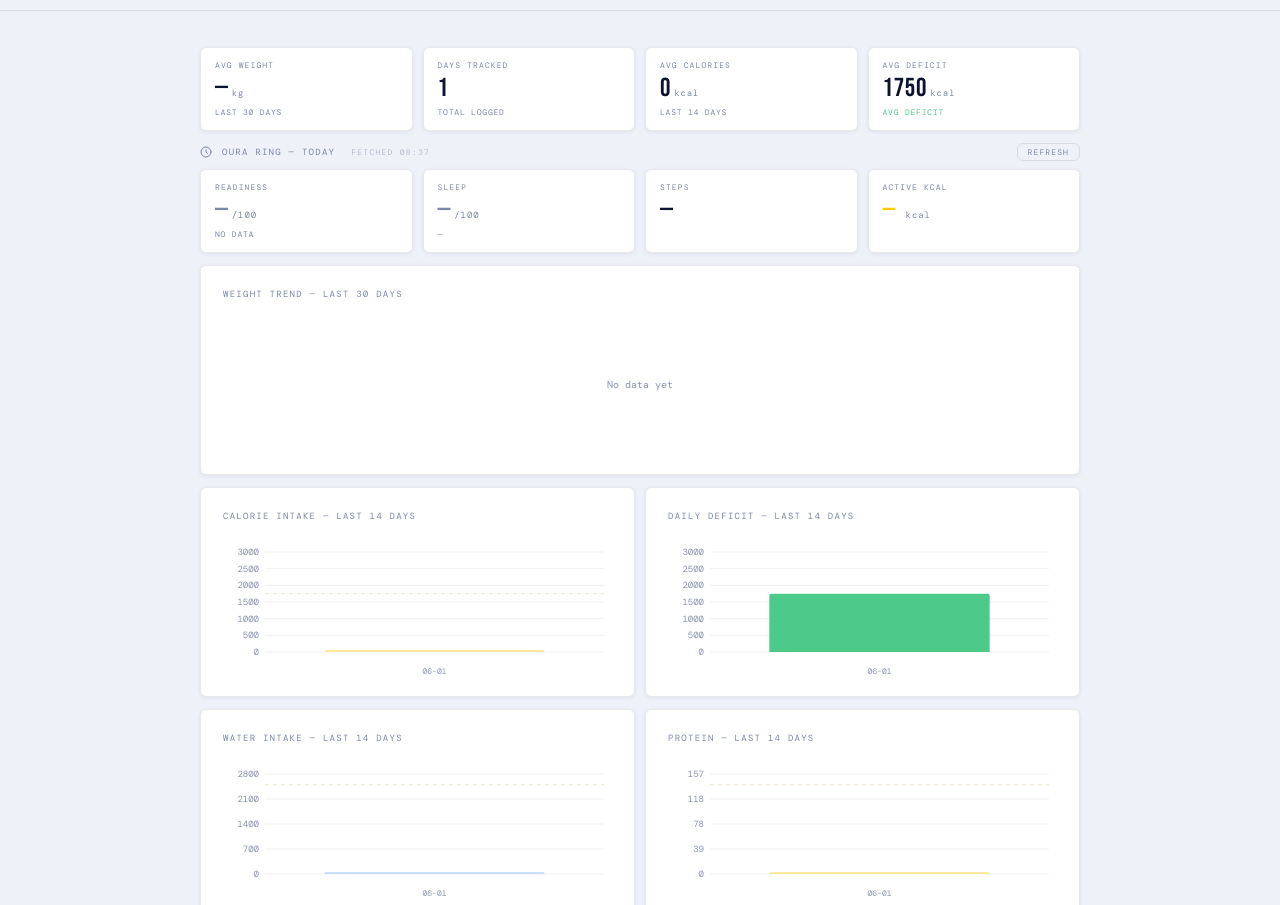
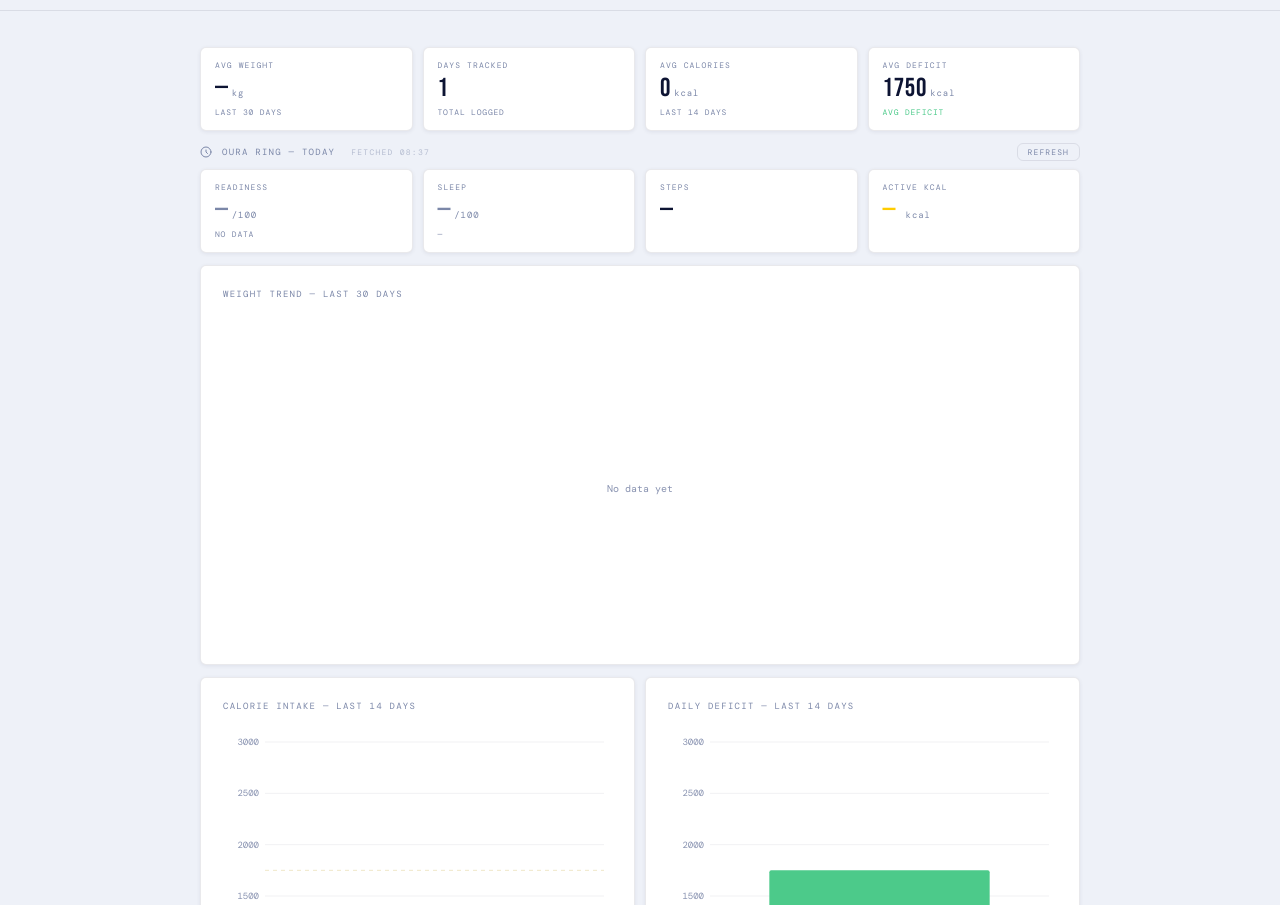
Before and after one commit to AndyKupke/Diet, a plain HTML site: page index.html in a window 1280 px wide. Shown: the part 47-952 px from the top of the page. Drawn offline with nearby package versions, Linux system fonts and the light colour scheme; a web font is replaced by a local one.

Commit message:
feat: fix dashboard chart tiles to 400px height
- Add .chart-tall CSS class: sets card to height:400px with flex column
  so the canvas fills the remaining space after the title
- Apply chart-tall to the 5 main chart tiles (weight, calories, deficit,
  water, protein) — below the Oura section
- setupCanvas() now reads parent clientHeight when no height attribute is
  set, so the canvas pixel buffer matches the CSS height correctly

Co-Authored-By: Claude Sonnet 4.6 <noreply@anthropic.com>

```diff
--- a/index.html
+++ b/index.html
@@ -324,6 +324,8 @@ body {
   color: var(--text-muted); margin-bottom: 16px; transition: color 0.4s ease;
 }
 .chart-canvas { width: 100%; display: block; }
+.chart-card.chart-tall { height: 400px; display: flex; flex-direction: column; }
+.chart-card.chart-tall .chart-canvas { flex: 1; height: 0; }
 
 /* ── KPI tile ───────────────────────────────────────────────────────────── */
 .kpi-tile {
@@ -717,14 +719,14 @@ table.history-table .edit-input:focus { border-color: var(--yellow); }
         <div class="chart-card"><div class="chart-title">Active kcal — 14 Days</div><canvas id="chart-oura-kcal" class="chart-canvas" height="120"></canvas></div>
       </div>
     </div>
-    <div class="chart-card" style="margin-bottom:12px;"><div class="chart-title">Weight Trend — Last 30 Days</div><canvas id="chart-weight" class="chart-canvas" height="140"></canvas></div>
+    <div class="chart-card chart-tall" style="margin-bottom:12px;"><div class="chart-title">Weight Trend — Last 30 Days</div><canvas id="chart-weight" class="chart-canvas"></canvas></div>
     <div class="grid-2">
-      <div class="chart-card"><div class="chart-title">Calorie Intake — Last 14 Days</div><canvas id="chart-calories" class="chart-canvas" height="140"></canvas></div>
-      <div class="chart-card"><div class="chart-title">Daily Deficit — Last 14 Days</div><canvas id="chart-deficit" class="chart-canvas" height="140"></canvas></div>
+      <div class="chart-card chart-tall"><div class="chart-title">Calorie Intake — Last 14 Days</div><canvas id="chart-calories" class="chart-canvas"></canvas></div>
+      <div class="chart-card chart-tall"><div class="chart-title">Daily Deficit — Last 14 Days</div><canvas id="chart-deficit" class="chart-canvas"></canvas></div>
     </div>
     <div class="grid-2" style="margin-top:12px;">
-      <div class="chart-card"><div class="chart-title">Water Intake — Last 14 Days</div><canvas id="chart-water" class="chart-canvas" height="140"></canvas></div>
-      <div class="chart-card"><div class="chart-title">Protein — Last 14 Days</div><canvas id="chart-protein" class="chart-canvas" height="140"></canvas></div>
+      <div class="chart-card chart-tall"><div class="chart-title">Water Intake — Last 14 Days</div><canvas id="chart-water" class="chart-canvas"></canvas></div>
+      <div class="chart-card chart-tall"><div class="chart-title">Protein — Last 14 Days</div><canvas id="chart-protein" class="chart-canvas"></canvas></div>
     </div>
   </div>
 </div>
@@ -2128,7 +2130,9 @@ function setupCanvas(id){
   const canvas=document.getElementById(id);
   const dpr=window.devicePixelRatio||1;
   const cssW=canvas.parentElement.clientWidth-44;
-  const cssH=parseInt(canvas.getAttribute('height'));
+  // Use explicit height attribute if set, otherwise fill parent (for chart-tall cards)
+  const attrH=parseInt(canvas.getAttribute('height'));
+  const cssH=attrH>0 ? attrH : (canvas.parentElement.clientHeight - 50) || 340;
   canvas.width=cssW*dpr;canvas.height=cssH*dpr;
   canvas.style.width=cssW+'px';canvas.style.height=cssH+'px';
   const ctx=canvas.getContext('2d');ctx.scale(dpr,dpr);
```
